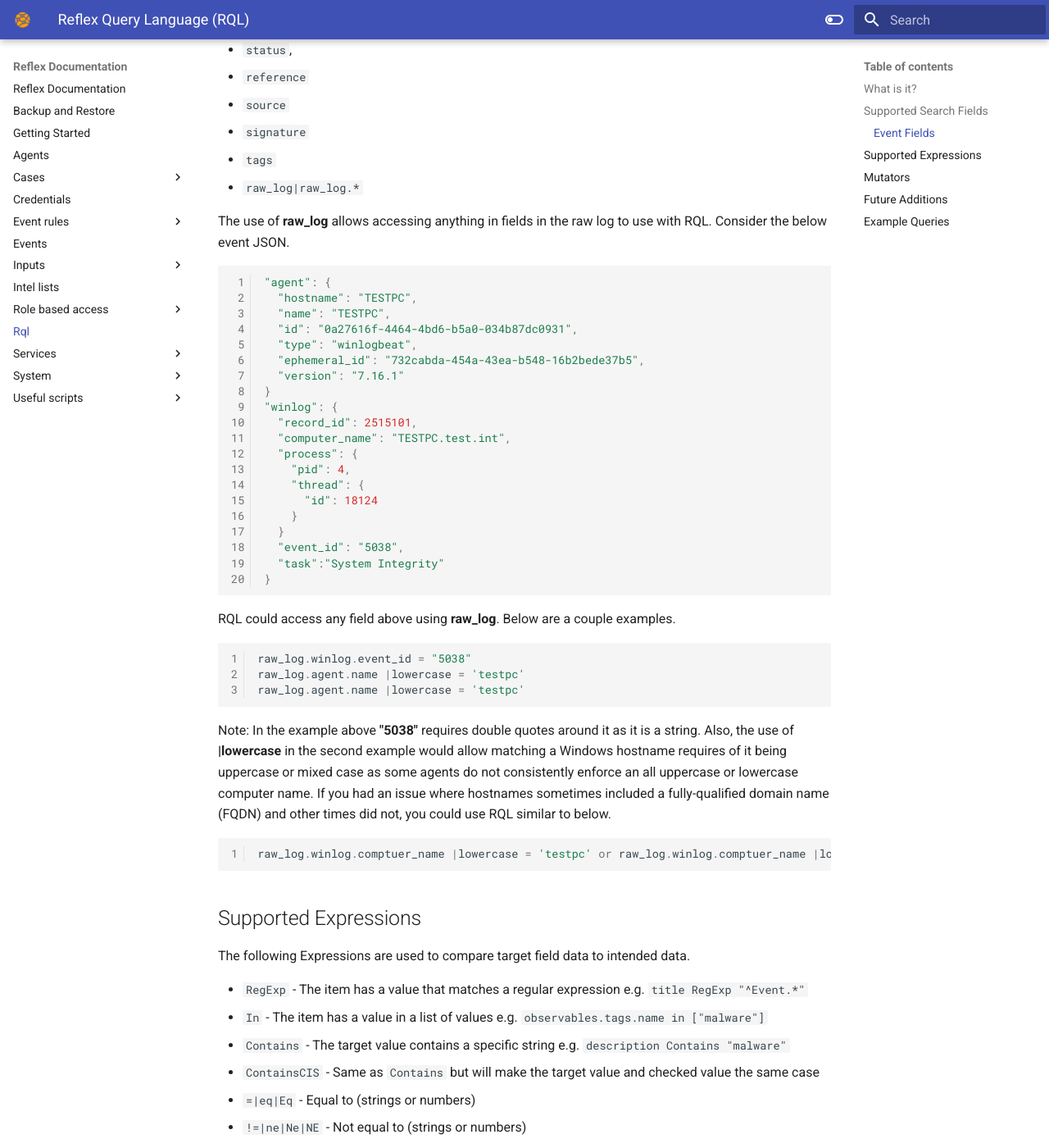
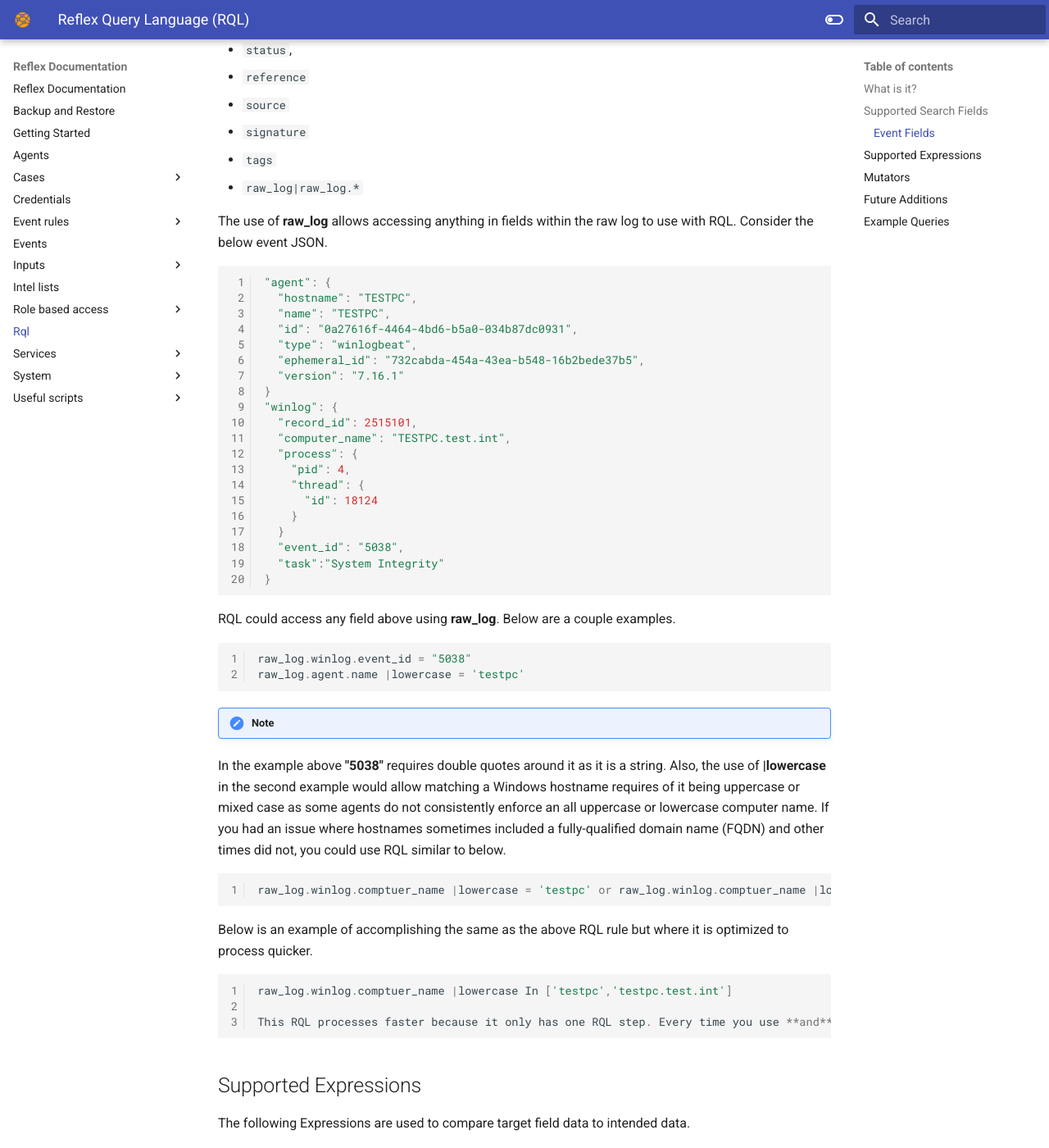
Before and after one commit to reflexsoar/reflex-docs, an MkDocs documentation site: the page built from docs/rql/index.md, in a window 1280 px wide and 1400 px high, scrolled down 899 px. Shown: the whole window at 82% size. Built offline with MkDocs 1.6.1 and Material for MkDocs 9.7.7, drawn with Linux system fonts in a browser that asks for light colours.

Commit message:
Updated 1st use case example
Includes more breakdown on the use case

````diff
--- a/docs/rql/index.md
+++ b/docs/rql/index.md
@@ -29,7 +29,7 @@ The following fields are supported as part of a search.
 - `tags`
 - `raw_log|raw_log.*`
 
-The use of **raw_log** allows accessing anything in fields in the raw log to use with RQL. Consider the below event JSON.
+The use of **raw_log** allows accessing anything in fields within the raw log to use with RQL. Consider the below event JSON.
 
 ```javascript
 
@@ -60,13 +60,21 @@ RQL could access any field above using **raw_log**. Below are a couple examples.
 ```python
 raw_log.winlog.event_id = "5038"
 raw_log.agent.name |lowercase = 'testpc'
-raw_log.agent.name |lowercase = 'testpc'
 ```
 
-Note: In the example above **"5038"** requires double quotes around it as it is a string. Also, the use of **|lowercase** in the second example would allow matching a Windows hostname requires of it being uppercase or mixed case as some agents do not consistently enforce an all uppercase or lowercase computer name. If you had an issue where hostnames sometimes included a fully-qualified domain name (FQDN) and other times did not, you could use RQL similar to below.
+!!! Note
+  In the example above **"5038"** requires double quotes around it as it is a string. Also, the use of **|lowercase** in the second example would allow matching a Windows hostname requires of it being uppercase or mixed case as some agents do not consistently enforce an all uppercase or lowercase computer name. If you had an issue where hostnames sometimes included a fully-qualified domain name (FQDN) and other times did not, you could use RQL similar to below.
 
 ```python
 raw_log.winlog.comptuer_name |lowercase = 'testpc' or raw_log.winlog.comptuer_name |lowercase = "testpc.test.int"
+```
+
+Below is an example of accomplishing the same as the above RQL rule but where it is optimized to process quicker.
+
+```python
+raw_log.winlog.comptuer_name |lowercase In ['testpc','testpc.test.int']
+
+This RQL processes faster because it only has one RQL step. Every time you use **and** or **or**, RQL breaks each part into a separate step. The former example would require running the **lowercase** mutator twice and an **=** value comparison twice and then process an **or** statement to try to find one or more matches.
 ```
 
 ## Supported Expressions
````
